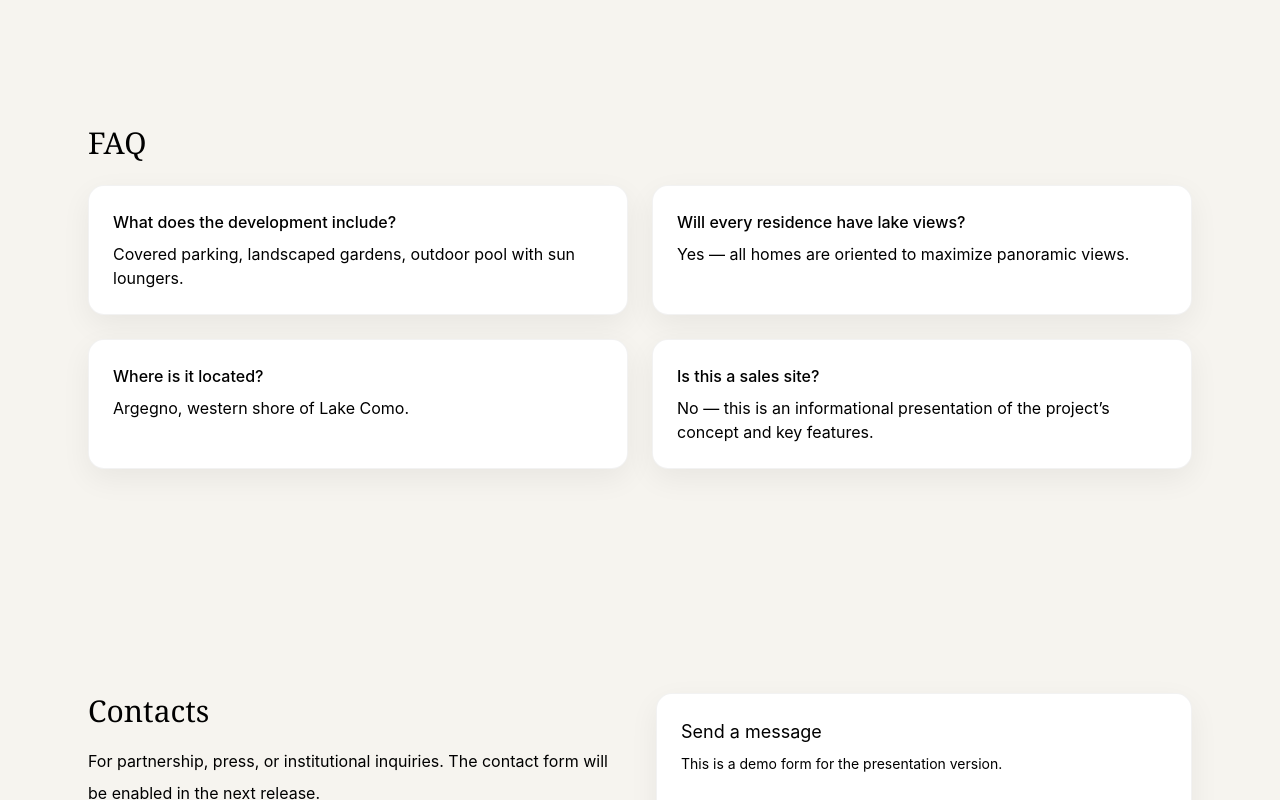
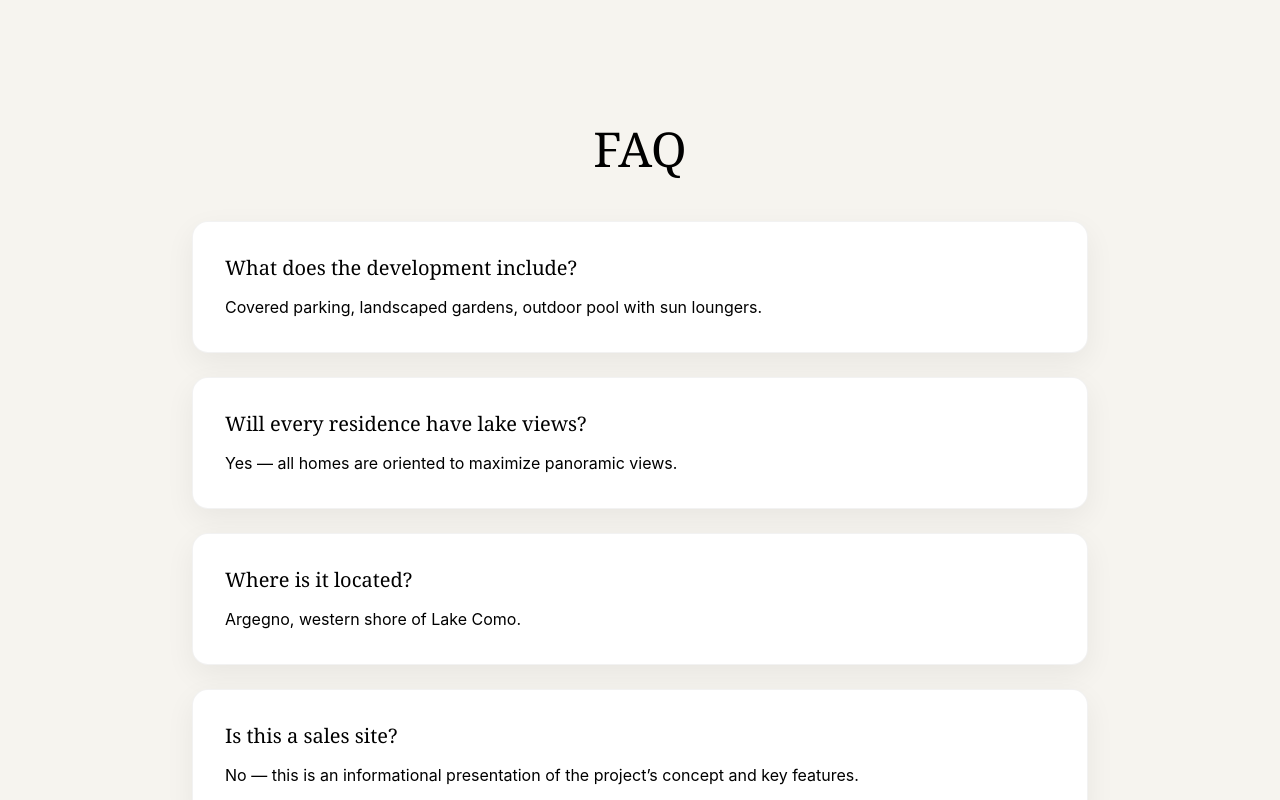
Before and after one commit to 9521287-max/clv-landing, a React (Vite) app: page / in a window 1280 px wide. Shown: the part 6560-7360 px from the top of the page. Built offline with nearby package versions, Linux system fonts and the light colour scheme.

Commit message:
Update App.jsx

```diff
--- a/src/App.jsx
+++ b/src/App.jsx
@@ -242,14 +242,30 @@ export default function App() {
   </div>
 </Section>
 
-  <Section id="faq">
-    <h2 className="font-serif text-3xl mb-6">{t.faq.title}</h2>
-    <div className="grid md:grid-cols-2 gap-6">
-      {[ [t.faq.q1,t.faq.a1],[t.faq.q2,t.faq.a2],[t.faq.q3,t.faq.a3],[t.faq.q4,t.faq.a4] ].map(([q,a],i)=>(
-        <div key={i} className="bg-white rounded-2xl p-6 border border-black/5 shadow-soft"><div className="font-medium mb-2">{q}</div><p className="text-slate-700">{a}</p></div>
-      ))}
-    </div>
-  </Section>
+ <Section id="faq">
+  <h2 className="font-serif text-4xl md:text-5xl mb-12 text-center text-slate-900">
+    {t.faq.title}
+  </h2>
+
+  <div className="max-w-4xl mx-auto space-y-6">
+    {[
+      [t.faq.q1, t.faq.a1],
+      [t.faq.q2, t.faq.a2],
+      [t.faq.q3, t.faq.a3],
+      [t.faq.q4, t.faq.a4]
+    ].map(([q, a], i) => (
+      <div
+        key={i}
+        className="group bg-white rounded-2xl border border-black/5 shadow-soft hover:shadow-lg transition-shadow duration-300 p-8"
+      >
+        <div className="text-xl font-serif text-slate-900 mb-3 group-hover:text-olive transition-colors">
+          {q}
+        </div>
+        <p className="text-base text-slate-700 leading-relaxed">{a}</p>
+      </div>
+    ))}
+  </div>
+</Section>
 
   <Section id="contacts">
     <div className="grid md:grid-cols-2 gap-8">
```
